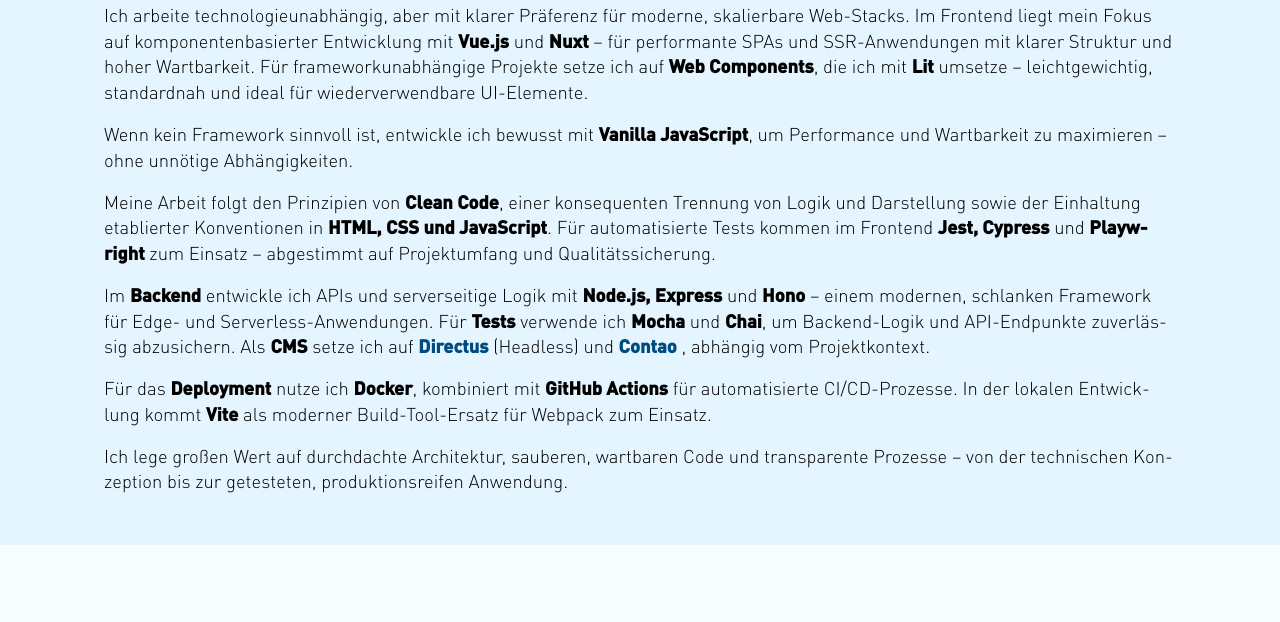
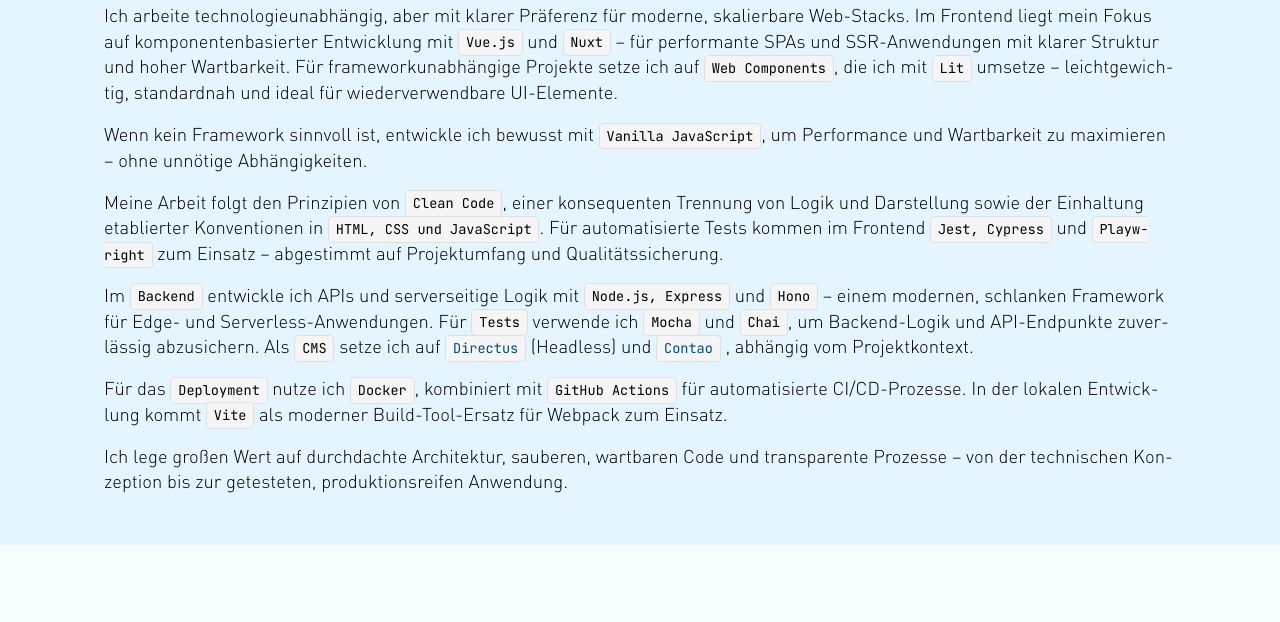
Before and after one commit to siryan2/yhits-website, an Eleventy site: page src/ueber.njk in a window 1280 px wide. Shown: the part 719-1341 px from the top of the page. Built offline with nearby package versions, Linux system fonts and the light colour scheme; Eleventy itself is replaced by a stand-in of ours; files that its build step writes are made by us from their sources.

Commit message:
feat: optimize highlighting the skills

```diff
--- a/src/css/base/_base.scss
+++ b/src/css/base/_base.scss
@@ -94,3 +94,12 @@
 .rounded-circle {
   border-radius: 50%;
 }
+
+code {
+  font-family: var(--font-brand-mono);
+  background-color: var(--c-light-gray);
+  border-radius: 4px;
+  border: 1px solid var(--c-medium-gray);
+  font-size: 0.85rem;
+  padding: 0.25em 0.5em;
+}
--- a/src/css/components/_hero.scss
+++ b/src/css/components/_hero.scss
@@ -22,7 +22,7 @@
 
   &__subheadline {
     font-family: var(--font-brand-light);
-    font-size: clamp(1.5rem, 1.5vw, 2rem);
+    font-size: clamp(1.05rem, 1.25vw, 1.5rem);
     margin-top: 2rem;
     line-height: 1.2em;
   }
--- a/src/ueber.njk
+++ b/src/ueber.njk
@@ -41,24 +41,24 @@
       <div class="col-xs-12">
         <p class="headline headline--medium headline--brand-bold">Meine Skills/Tech-Stack</p>
         <p class="mt-half">
-          Ich arbeite technologieunabhängig, aber mit klarer Präferenz für moderne, skalierbare Web-Stacks. Im Frontend liegt mein Fokus auf komponentenbasierter Entwicklung mit <strong>Vue.js</strong> und <strong>Nuxt</strong> – für performante SPAs und SSR-Anwendungen mit klarer Struktur und hoher Wartbarkeit. Für frameworkunabhängige Projekte setze ich auf <strong>Web Components</strong>, die ich mit <strong>Lit</strong> umsetze – leichtgewichtig, standardnah und ideal für wiederverwendbare UI-Elemente.
+          Ich arbeite technologieunabhängig, aber mit klarer Präferenz für moderne, skalierbare Web-Stacks. Im Frontend liegt mein Fokus auf komponentenbasierter Entwicklung mit <code>Vue.js</code> und <code>Nuxt</code> – für performante SPAs und SSR-Anwendungen mit klarer Struktur und hoher Wartbarkeit. Für frameworkunabhängige Projekte setze ich auf <code>Web Components</code>, die ich mit <code>Lit</code> umsetze – leichtgewichtig, standardnah und ideal für wiederverwendbare UI-Elemente.
         </p>
         <p class="mt-1">
-          Wenn kein Framework sinnvoll ist, entwickle ich bewusst mit <strong>Vanilla JavaScript</strong>, um Performance und Wartbarkeit zu maximieren – ohne unnötige Abhängigkeiten.
+          Wenn kein Framework sinnvoll ist, entwickle ich bewusst mit <code>Vanilla JavaScript</code>, um Performance und Wartbarkeit zu maximieren – ohne unnötige Abhängigkeiten.
         </p>
         <p class="mt-1">
-            Meine Arbeit folgt den Prinzipien von <strong>Clean Code</strong>, einer konsequenten Trennung von Logik und Darstellung sowie der Einhaltung etablierter Konventionen in <strong>HTML, CSS und JavaScript</strong>.
-            Für automatisierte Tests kommen im Frontend <strong>Jest, Cypress</strong> und <strong>Playwright</strong> zum Einsatz – abgestimmt auf Projektumfang und Qualitätssicherung.
+            Meine Arbeit folgt den Prinzipien von <code>Clean Code</code>, einer konsequenten Trennung von Logik und Darstellung sowie der Einhaltung etablierter Konventionen in <code>HTML, CSS und JavaScript</code>.
+            Für automatisierte Tests kommen im Frontend <code>Jest, Cypress</code> und <code>Playwright</code> zum Einsatz – abgestimmt auf Projektumfang und Qualitätssicherung.
         </p>
         <p class="mt-1">
-            Im <strong>Backend</strong> entwickle ich APIs und serverseitige Logik mit <strong>Node.js, Express</strong> und <strong>Hono</strong> – einem modernen, schlanken Framework für Edge- und Serverless-Anwendungen. Für <strong>Tests</strong> verwende ich <strong>Mocha</strong> und <strong>Chai</strong>, um Backend-Logik und API-Endpunkte zuverlässig abzusichern. Als <strong>CMS</strong> setze ich auf <a href="https://www.directus.io" target="_blank">
-            <strong>Directus</strong>
+            Im <code>Backend</code> entwickle ich APIs und serverseitige Logik mit <code>Node.js, Express</code> und <code>Hono</code> – einem modernen, schlanken Framework für Edge- und Serverless-Anwendungen. Für <code>Tests</code> verwende ich <code>Mocha</code> und <code>Chai</code>, um Backend-Logik und API-Endpunkte zuverlässig abzusichern. Als <code>CMS</code> setze ich auf <a href="https://www.directus.io" target="_blank">
+            <code>Directus</code>
           </a> (Headless) und <a href="https://www.contao.org" target="_blank">
-            <strong>Contao</strong>
+            <code>Contao</code>
           </a>, abhängig vom Projektkontext.
         </p>
         <p class="mt-1">
-            Für das <strong>Deployment</strong> nutze ich <strong>Docker</strong>, kombiniert mit <strong>GitHub Actions</strong> für automatisierte CI/CD-Prozesse. In der lokalen Entwicklung kommt <strong>Vite</strong> als moderner Build-Tool-Ersatz für Webpack zum Einsatz.
+            Für das <code>Deployment</code> nutze ich <code>Docker</code>, kombiniert mit <code>GitHub Actions</code> für automatisierte CI/CD-Prozesse. In der lokalen Entwicklung kommt <code>Vite</code> als moderner Build-Tool-Ersatz für Webpack zum Einsatz.
         </p>
         <p class="mt-1">
             Ich lege großen Wert auf durchdachte Architektur, sauberen, wartbaren Code und transparente Prozesse – von der technischen Konzeption bis zur getesteten, produktionsreifen Anwendung.
```
